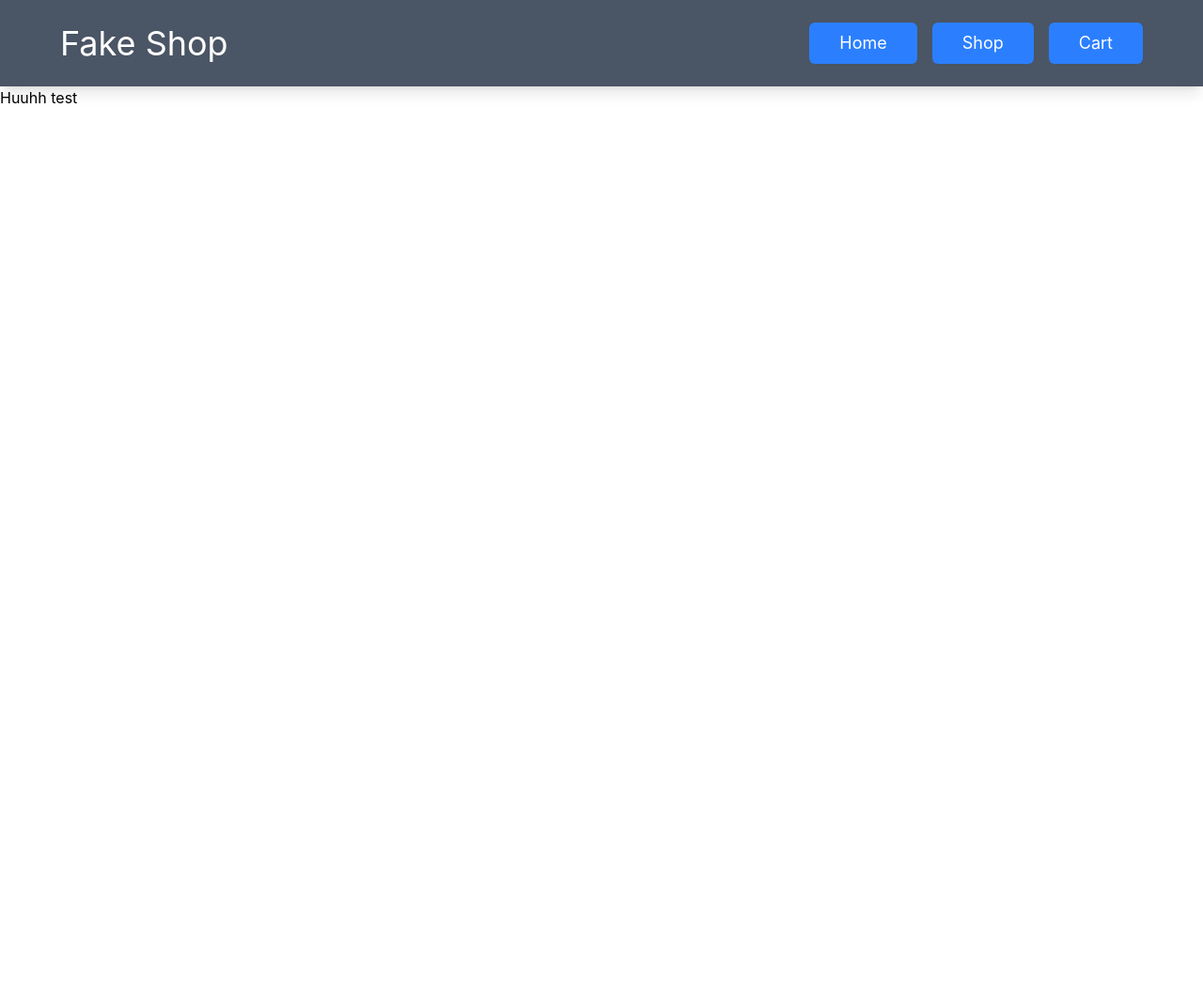
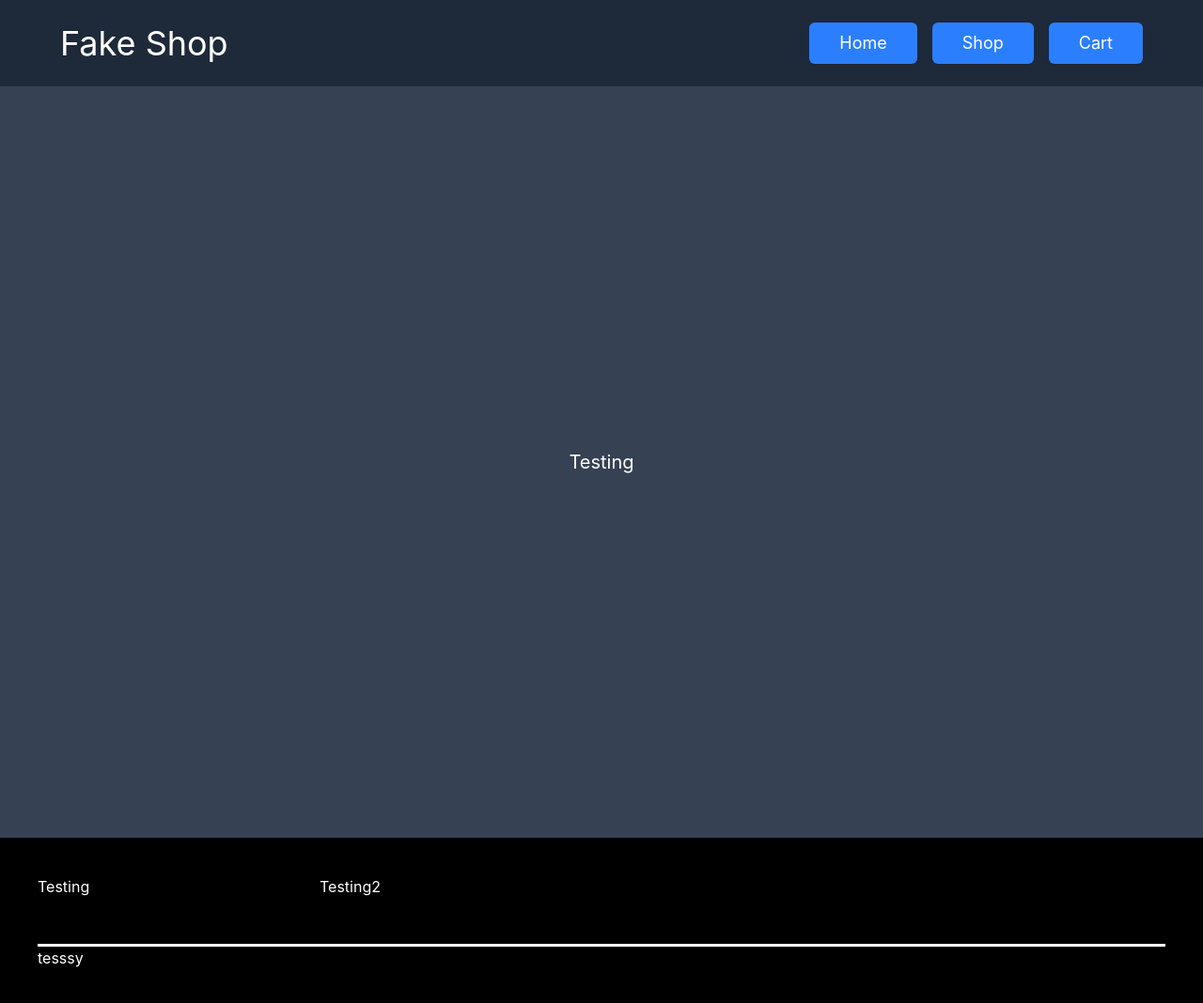
Before and after one commit to Rafa-BP/odin-shopping, a React (Vite) app: page / in a window 1280 px wide. Shown: the top 1068 px of the page at 94% size. Before the commit the page ends 800 px from the top, so only its background shows below. Built offline with nearby package versions, Linux system fonts and the light colour scheme; no server answers.

Commit message:
Made product fetching logic.

```diff
--- a/index.html
+++ b/index.html
@@ -2,9 +2,9 @@
 <html lang="en">
   <head>
     <meta charset="UTF-8" />
-    <link rel="icon" type="image/svg+xml" href="/vite.svg" />
+    <link rel="stylesheet" href="./src/tailwind.css">
     <meta name="viewport" content="width=device-width, initial-scale=1.0" />
-    <title>aaa</title>
+    <title>Fake Shop</title>
   </head>
   <body>
     <div id="root"></div>
--- a/src/App.tsx
+++ b/src/App.tsx
@@ -2,11 +2,39 @@ import "./tailwind.css";
 import { Outlet } from "react-router";
 
 import NavButton from "./components/NavButton";
+import Footer from "./components/Footer";
+import { useEffect, useState } from "react";
+
+interface product {
+  id: number,
+  title: string,
+  price: number,
+  description: string,
+  category: string,
+  image: string
+};
 
 function App() {
+
+  const [products, setProducts] = useState<product[]>([]);
+
+  useEffect(() => {
+    async function getData() {
+      const response = await fetch('https://fakestoreapi.com/products');
+      if (response.status != 200) {
+        console.log("error");
+      }
+      const data = await response.json();
+
+      setProducts(data);
+    }
+  getData();
+
+  }, []);
+
   return (
     <>
-      <nav className="flex py-6 px-16 w-full items-center justify-between bg-gray-600 shadow-lg">
+      <nav className="flex py-6 px-16 w-full items-center justify-between bg-gray-800 shadow-lg">
         <h1 className="text-4xl text-white">Fake Shop</h1>
         <div className="flex gap-4">
           <NavButton text="Home" link="home" />
@@ -15,6 +43,7 @@ function App() {
         </div>
       </nav>
       <Outlet />
+      <Footer />
     </>
   );
 }
--- /dev/null
+++ b/src/components/Footer.tsx
@@ -0,0 +1,18 @@
+import "../tailwind.css";
+
+function Footer() {
+  return (
+    <footer className="w-full h-60 bg-black p-10">
+        <div className="grid grid-cols-4 grid-rows-3">
+            <h1 className="text-white">Testing</h1>
+            <h1 className="text-white">Testing2</h1>
+        </div>
+        <hr className="bg-white h-1" />
+        <div>
+            <h1 className="text-white">tesssy</h1>
+        </div>
+    </footer>
+  );
+}
+
+export default Footer;
--- a/src/components/Home.tsx
+++ b/src/components/Home.tsx
@@ -2,9 +2,9 @@ import "../tailwind.css";
 
 function Home() {
   return (
-    <>
-      <h1>Huuhh test</h1>
-    </>
+    <main className="bg-gray-700 w-full h-dvh flex justify-center items-center">
+      <h1 className="text-white text-xl">Testing</h1>
+    </main>
   );
 }
 
```
